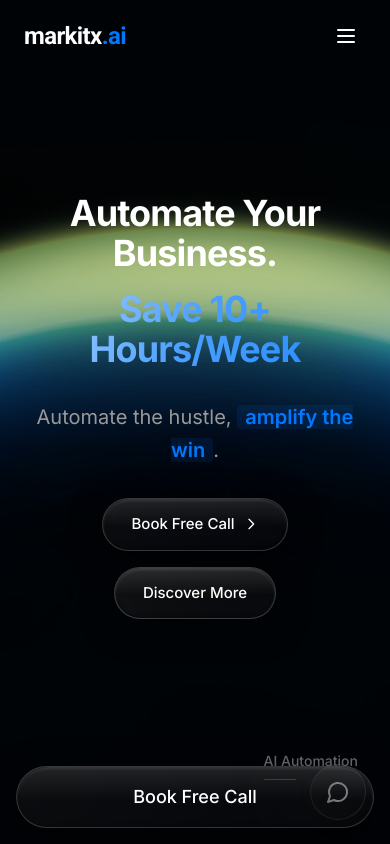
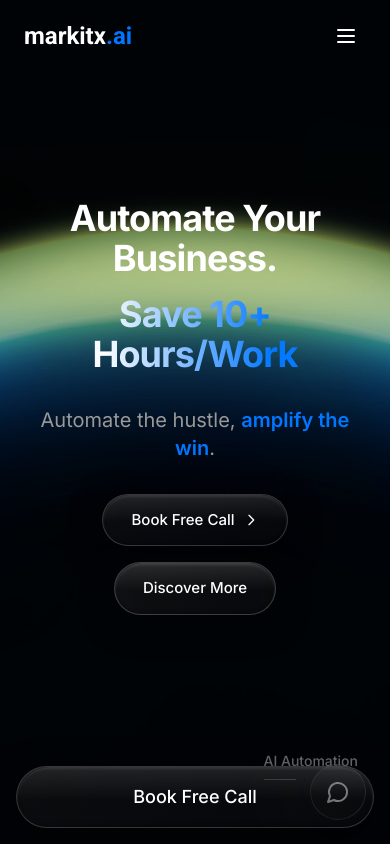
Before and after one commit to theinkspirekit-cmyk/Marketx.ai, a React (Vite) app: page / in a window 390 px wide. Shown: the top 844 px of the page. Built offline with nearby package versions, Linux system fonts and the light colour scheme; the HTML template or start-up script is replaced by a standard one.

Commit message:
Reverted to commit 2ffcdea6460dda31fa14ddc21a73776b654550b9

```diff
--- a/src/components/Header.tsx
+++ b/src/components/Header.tsx
@@ -28,7 +28,7 @@ const Header = ({ onBookCallClick }: HeaderProps) => {
           <div className="flex items-center justify-between mx-0">
             {/* Logo */}
             <div className="flex items-center space-x-2">
-              <span className="text-2xl font-semibold font-roboto text-foreground tracking-tight">
+              <span className="text-2xl font-bold font-roboto text-foreground hover:scale-105 transition-transform duration-300">
                 markitx<span className="text-primary">.ai</span>
               </span>
             </div>
--- a/src/components/Hero.tsx
+++ b/src/components/Hero.tsx
@@ -35,12 +35,12 @@ const Hero = ({ onBookCallClick }: HeroProps) => {
 
           {/* Main heading matching reference exactly */}
           <h1 className="text-4xl sm:text-6xl md:text-8xl font-bold mb-6 leading-tight tracking-tight">
-            <span className="text-foreground text-4xl sm:text-6xl md:text-8xl block mb-2 animate-fade-in hover:scale-[1.02] transition-transform duration-500">Automate Your Business.</span>
-            <span className="gradient-text-animated text-4xl sm:text-6xl md:text-8xl px-0 my-0 mx-0 py-2 md:py-[15px] block">Save 10+ Hours/Week</span>
+            <span className="text-foreground text-4xl sm:text-6xl md:text-8xl block mb-2 animate-fade-in">Automate Your Business.</span>
+            <span className="gradient-shimmer text-4xl sm:text-6xl md:text-8xl px-0 my-0 mx-0 py-2 md:py-[15px] block">Save 10+ Hours/Work</span>
           </h1>
 
-          <p className="text-xl md:text-2xl text-muted-foreground mb-8 animate-fade-in max-w-3xl mx-auto leading-relaxed">
-            Automate the hustle, <span className="text-primary font-semibold bg-primary/10 px-2 rounded">amplify the win</span>.
+          <p className="text-xl md:text-2xl text-muted-foreground mb-8 animate-fade-in">
+            Automate the hustle, <span className="text-primary font-semibold">amplify the win</span>.
           </p>
 
 
@@ -49,7 +49,7 @@ const Hero = ({ onBookCallClick }: HeroProps) => {
           <div className="flex flex-col sm:flex-row gap-4 justify-center items-center mb-16 animate-fade-in">
             <button
               onClick={onBookCallClick}
-              className="btn-secondary-ref inline-flex items-center space-x-2 group hover:scale-105 transition-all duration-300"
+              className="btn-secondary-ref inline-flex items-center space-x-2 scale-pulse hover:glow-border"
             >
               <span>Book Free Call</span>
               <svg className="w-4 h-4 transition-transform group-hover:translate-x-1" fill="none" stroke="currentColor" viewBox="0 0 24 24">
@@ -57,7 +57,7 @@ const Hero = ({ onBookCallClick }: HeroProps) => {
               </svg>
             </button>
 
-            <button onClick={() => scrollToSection('services')} className="btn-primary-ref hover:scale-105 transition-all duration-300">
+            <button onClick={() => scrollToSection('services')} className="btn-primary-ref scale-pulse">
               Discover More
             </button>
           </div>
--- a/src/index.css
+++ b/src/index.css
@@ -375,35 +375,61 @@ Matching the provided reference image exactly.
     transform: translateY(-2px);
   }
 
-  /* Sophisticated animated gradient for text */
-  .gradient-text-animated {
+  /* Exciting gradient shimmer effect */
+  .gradient-shimmer {
     background: linear-gradient(
-      120deg,
+      90deg,
       hsl(var(--foreground)) 0%,
-      hsl(212 100% 65%) 30%,
-      hsl(212 100% 55%) 50%,
-      hsl(212 100% 65%) 70%,
+      hsl(var(--primary)) 25%,
+      hsl(212 100% 60%) 50%,
+      hsl(var(--primary)) 75%,
       hsl(var(--foreground)) 100%
     );
-    background-size: 300% 100%;
-    animation: gradient-slide 8s ease-in-out infinite;
+    background-size: 200% 100%;
+    animation: shimmer-flow 3s ease-in-out infinite;
     -webkit-background-clip: text;
     -webkit-text-fill-color: transparent;
     background-clip: text;
   }
 
-  @keyframes gradient-slide {
-    0%, 100% { background-position: 0% 50%; }
-    50% { background-position: 100% 50%; }
+  @keyframes shimmer-flow {
+    0%, 100% { background-position: 200% 0; }
+    50% { background-position: -200% 0; }
   }
 
-  /* Smooth float for elements */
-  .float-subtle {
-    animation: float-subtle 4s ease-in-out infinite;
+  /* Glowing border animation */
+  .glow-border {
+    position: relative;
+    overflow: hidden;
   }
 
-  @keyframes float-subtle {
-    0%, 100% { transform: translateY(0px); }
-    50% { transform: translateY(-8px); }
+  .glow-border::before {
+    content: '';
+    position: absolute;
+    inset: -2px;
+    background: linear-gradient(
+      45deg,
+      hsl(var(--primary) / 0.5),
+      hsl(212 100% 60% / 0.8),
+      hsl(var(--primary) / 0.5)
+    );
+    border-radius: inherit;
+    animation: glow-rotate 3s linear infinite;
+    z-index: -1;
+  }
+
+  @keyframes glow-rotate {
+    0% { transform: rotate(0deg); }
+    100% { transform: rotate(360deg); }
+  }
+
+  /* Scale pulse on hover */
+  .scale-pulse:hover {
+    animation: scale-pulse 0.6s ease-in-out;
+  }
+
+  @keyframes scale-pulse {
+    0%, 100% { transform: scale(1); }
+    50% { transform: scale(1.05); }
   }
 }
```
